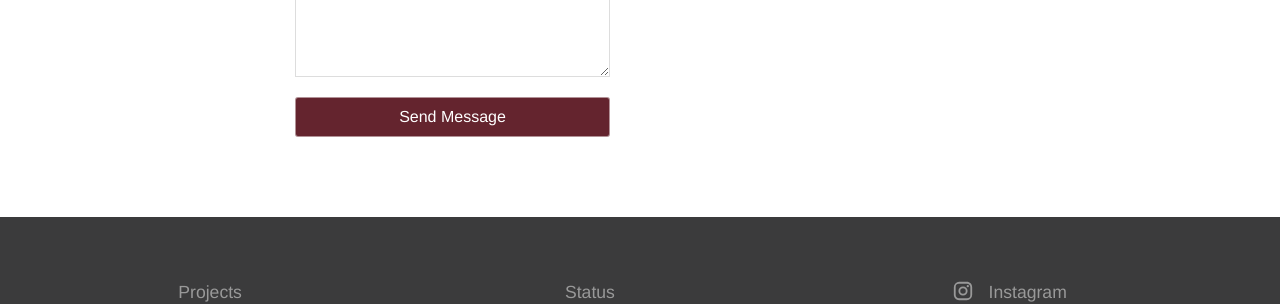
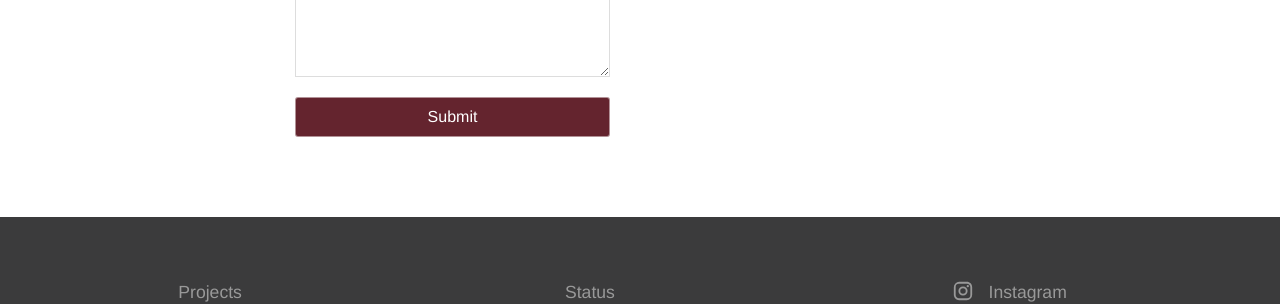
Before and after one commit to RedSunsRMK/redsunsrmk.github.io, a Jekyll site: the page built from contact.html, in a window 1280 px wide. Shown: the part 448-752 px from the top of the page. Built offline with Jekyll 4.4.1, drawn with Linux system fonts in a browser that asks for light colours.

Commit message:
Update contact.html

```diff
--- a/contact.html
+++ b/contact.html
@@ -18,7 +18,7 @@ map:
 		<input type="email" name="email" id="email" placeholder="Email" required />
 		<textarea name="message" id="message" placeholder="Message"></textarea>
 
-		<input type="submit" value="Send Message" />
+		<input type="submit" value="Submit" />
 	</form>
 
 	<div class="contact-details">
```
